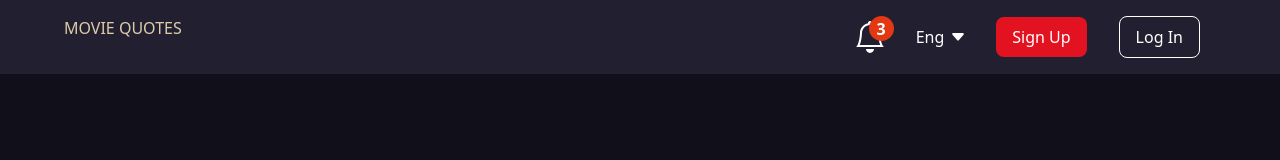
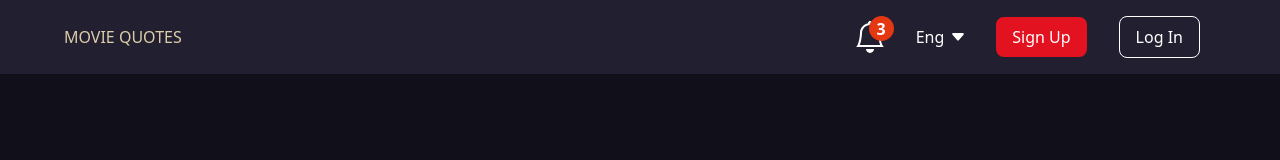
Before and after one commit to Muza21/epic-movie-quotes-front, a Vue app: page / in a window 1280 px wide. Shown: the top 160 px of the page. Built offline with nearby package versions, Linux system fonts and the light colour scheme.

Commit message:
fix: make navigation buttons in the middle

```diff
--- a/src/components/layouts/NavigationBar.vue
+++ b/src/components/layouts/NavigationBar.vue
@@ -1,7 +1,7 @@
 <template>
   <header class="py-4 px-16 bg-[#222030]">
     <div class="wrapper">
-      <nav class="flex justify-between">
+      <nav class="flex justify-between items-center">
         <RouterLink to="/" class="text-[#DDCCAA]">MOVIE QUOTES</RouterLink>
         <div class="flex items-center">
           <div class="mx-4">
```
